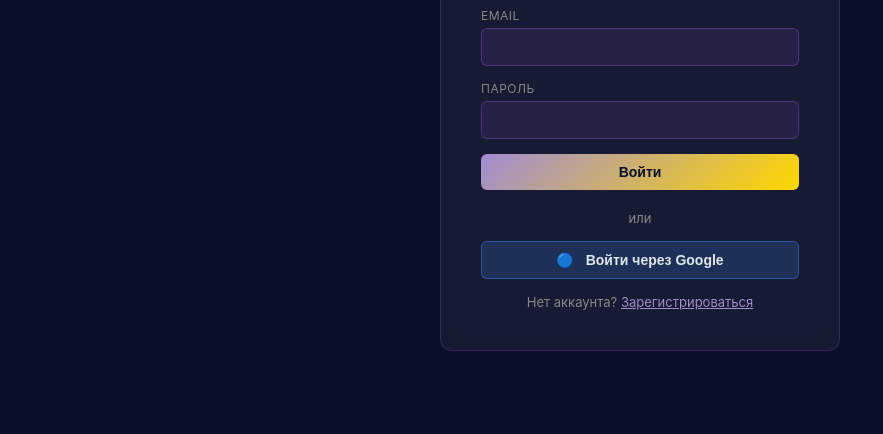
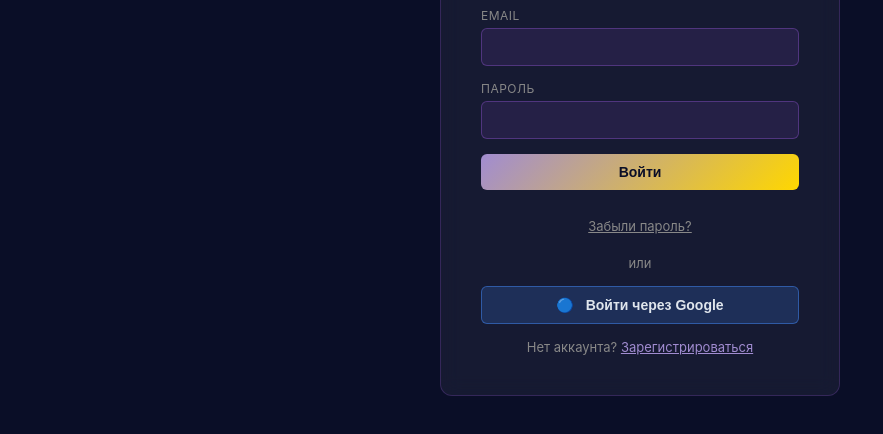
Before and after one commit to solartvorca/alfayoga, a plain HTML site: page login.html in a window 1280 px wide. Shown: the part 162-596 px from the top of the page, without its empty margins (0-883 px from the left). Drawn offline with Linux system fonts and the light colour scheme; no server answers.

Commit message:
Add forgot password link to login form

```diff
--- a/login.html
+++ b/login.html
@@ -157,6 +157,9 @@
                     <input type="password" id="loginPassword" required>
                 </div>
                 <button type="submit" class="btn">Войти</button>
+                <div style="text-align: center; margin-top: 10px;">
+                    <a onclick="handleForgotPassword()" style="color: #888; font-size: 13px; cursor: pointer; text-decoration: underline;">Забыли пароль?</a>
+                </div>
             </form>
             <div style="margin-top: 20px; text-align: center;">
                 <p style="color: #888; font-size: 13px; margin-bottom: 15px;">или</p>
@@ -261,6 +264,20 @@
                 window.location.href = "marathon.html";
             } catch (error) {
                 showError(error.message);
+            }
+        }
+
+        async function handleForgotPassword() {
+            const email = document.getElementById("loginEmail").value.trim();
+            if (!email) {
+                alert("Введи email в поле выше, затем нажми «Забыли пароль?»");
+                return;
+            }
+            try {
+                await auth.sendPasswordResetEmail(email);
+                alert("Письмо для сброса пароля отправлено на " + email);
+            } catch (error) {
+                alert("Ошибка: " + error.message);
             }
         }
 
```
